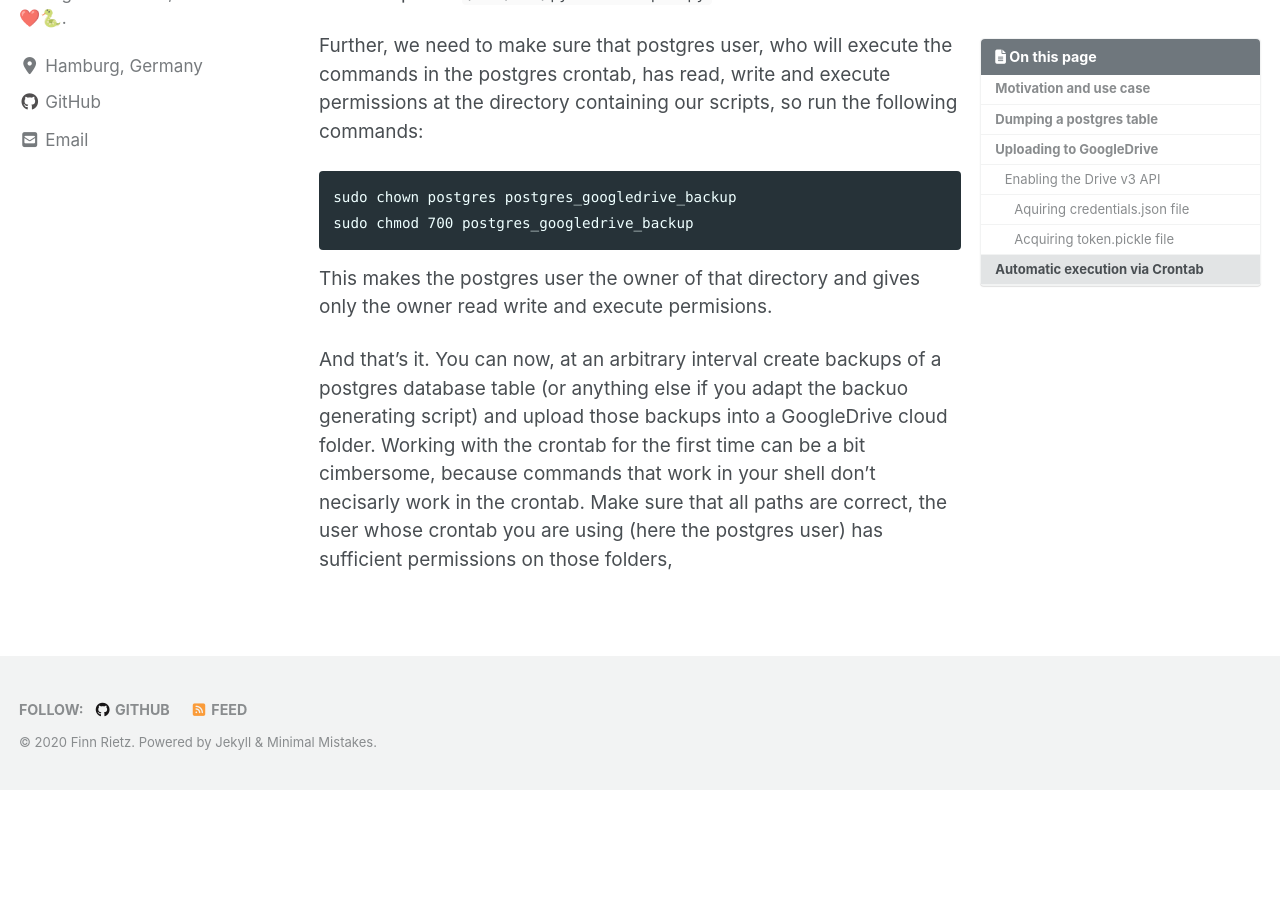
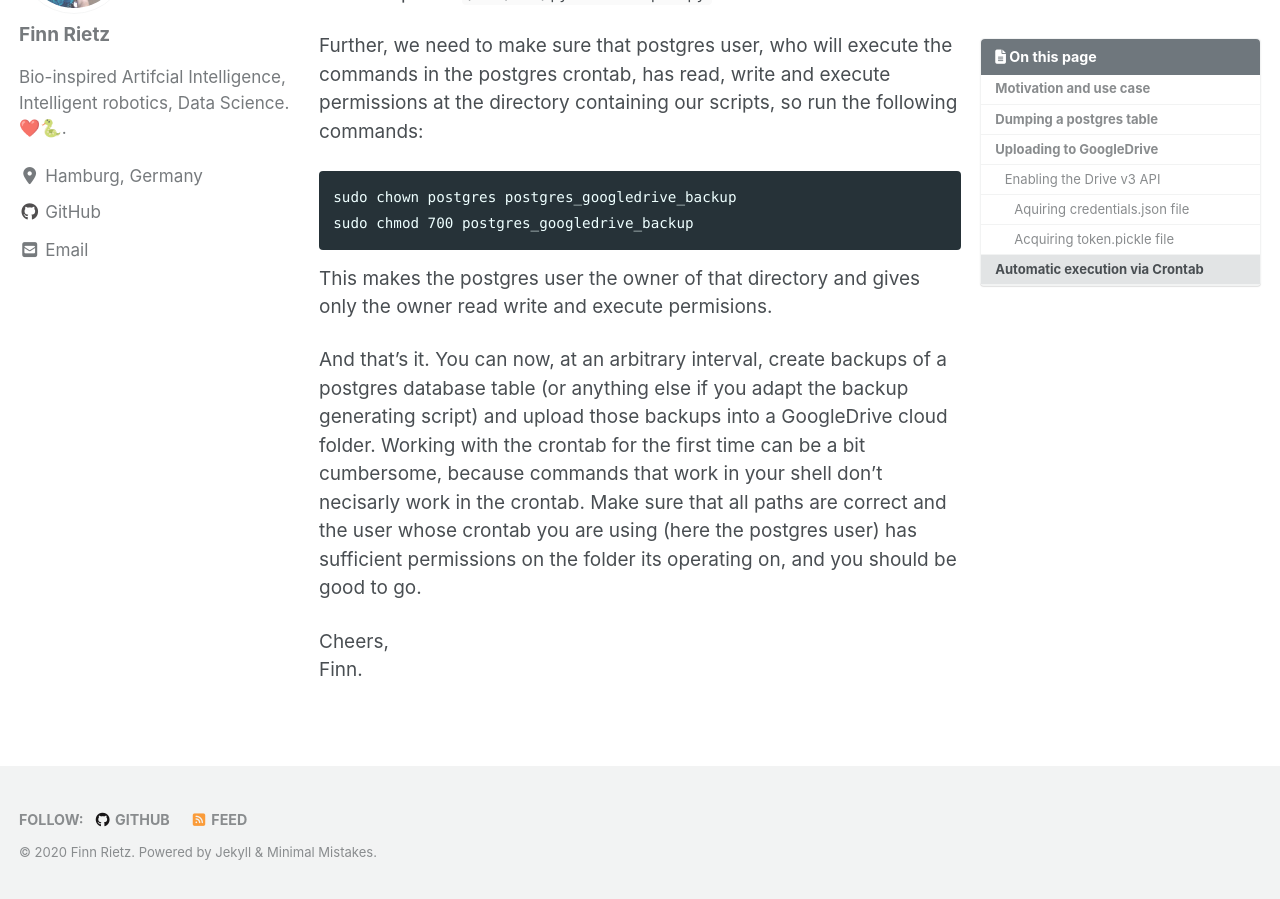
Before and after one commit to frietz58/frietz58.github.io, a Jekyll site: the page built from _posts/2019-09-27-postgres-backup-googledrive.markdown, in a window 1280 px wide and 900 px high, scrolled down 6759 px. Built offline with Jekyll 4.4.1, drawn with Linux system fonts in a browser that asks for light colours; cached includes are drawn as plain includes; nearby versions of some CDN libraries; before the commit the page ends 7549 px from its top, so only the background shows below that.

Commit message:
more typos

````diff
--- a/_posts/2019-09-27-postgres-backup-googledrive.markdown
+++ b/_posts/2019-09-27-postgres-backup-googledrive.markdown
@@ -119,4 +119,7 @@ sudo chmod 700 postgres_googledrive_backup
 ```
 This makes the postgres user the owner of that directory and gives only the owner read write and execute permisions.
 
-And that's it. You can now, at an arbitrary interval create backups of a postgres database table (or anything else if you adapt the backuo generating script) and upload those backups into a GoogleDrive cloud folder. Working with the crontab for the first time can be a bit cimbersome, because commands that work in your shell don't necisarly work in the crontab. Make sure that all paths are correct, the user whose crontab you are using (here the postgres user) has sufficient permissions on those folders,
+And that's it. You can now, at an arbitrary interval, create backups of a postgres database table (or anything else if you adapt the backup generating script) and upload those backups into a GoogleDrive cloud folder. Working with the crontab for the first time can be a bit cumbersome, because commands that work in your shell don't necisarly work in the crontab. Make sure that all paths are correct and the user whose crontab you are using (here the postgres user) has sufficient permissions on the folder its operating on, and you should be good to go.
+
+Cheers,<br>
+Finn.
````
